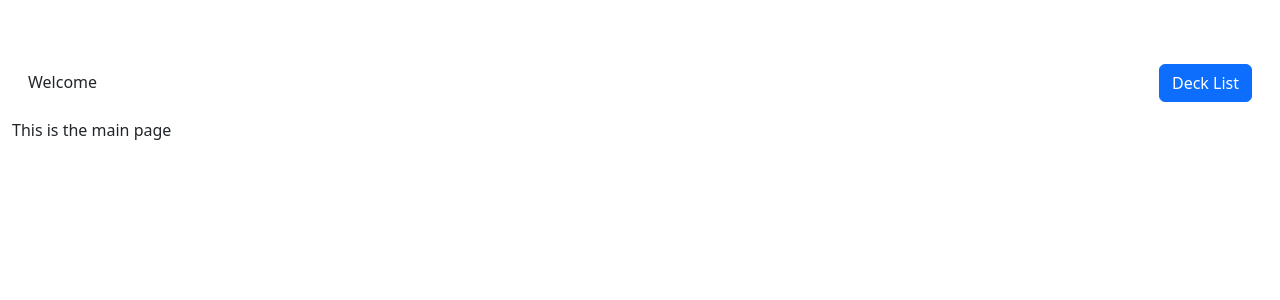
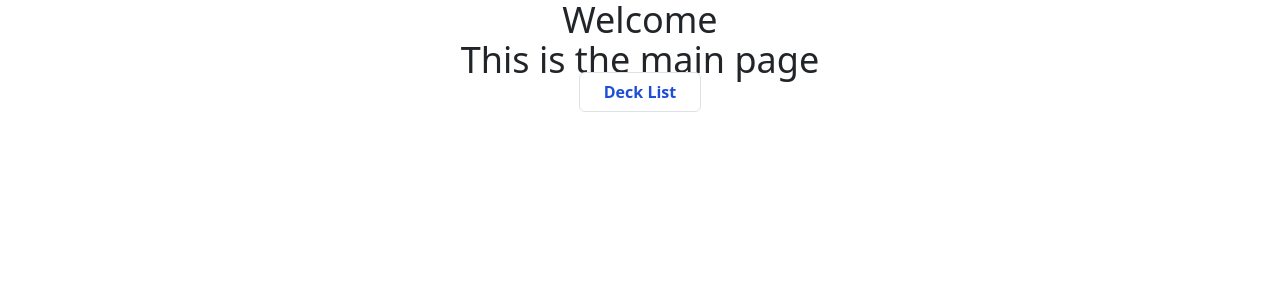
Before and after one commit to wade-loccisano/flask-flashcards, a Flask app: page / in a window 1280 px wide. Shown: the top 300 px of the page. Run offline with Flask 3, Linux system fonts and the light colour scheme; some libraries are stand-ins or nearby versions.

Commit message:
Small script adjustments

```diff
--- a/app/templates/base.html
+++ b/app/templates/base.html
@@ -16,7 +16,7 @@
     <script src="https://cdn.tailwindcss.com"></script>
 </head>
 <body>
-    <div class="container">
+    <div class="container mx-auto">
         {% block content %}{% endblock %}
     </div>
 </body>
--- a/app/templates/index.html
+++ b/app/templates/index.html
@@ -1,15 +1,22 @@
 {% extends "base.html" %}
 
 {% block extra_styles %}
-    <link rel="stylesheet" href="{{ url_for('static', filename='/index.css') }}">
+    <!-- <link rel="stylesheet" href="{{ url_for('static', filename='/index.css') }}"> -->
 {% endblock %}
 
 {% block content %}
-    <header class="header">
-        <h1 class="title">Welcome</h1>
-        <a href="/decks" class="btn btn-primary">Deck List</a>
-    </header>
-    <div class="main">
-        This is the main page
+    <div class="flex flex-col items-center">
+        <h1 class="text-4xl">Welcome</h1>
+        <div class="text-4xl">
+            This is the main page
+        </div>
+        <div>
+            <a
+                href="/decks"
+                class="bg-transparent hover:bg-blue-500 text-blue-700 font-semibold hover:text-white py-2 px-4 border border-blue-500 hover:border-transparent rounded"
+            >
+                Deck List
+            </a>
+        </div>
     </div>
 {% endblock %}
```
